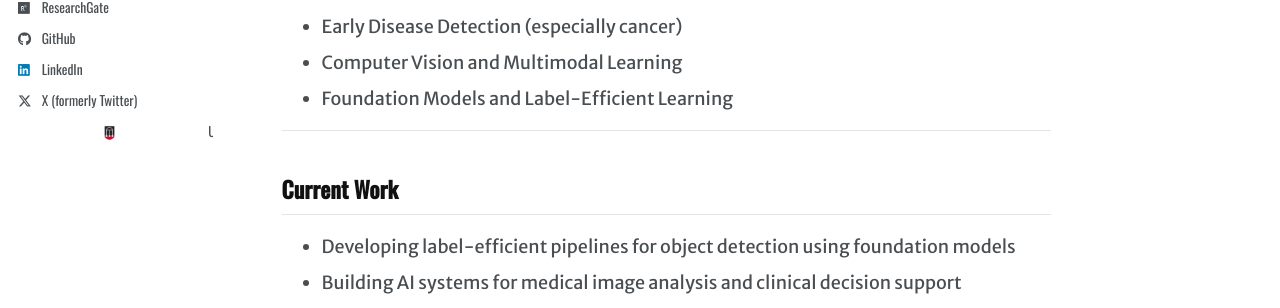
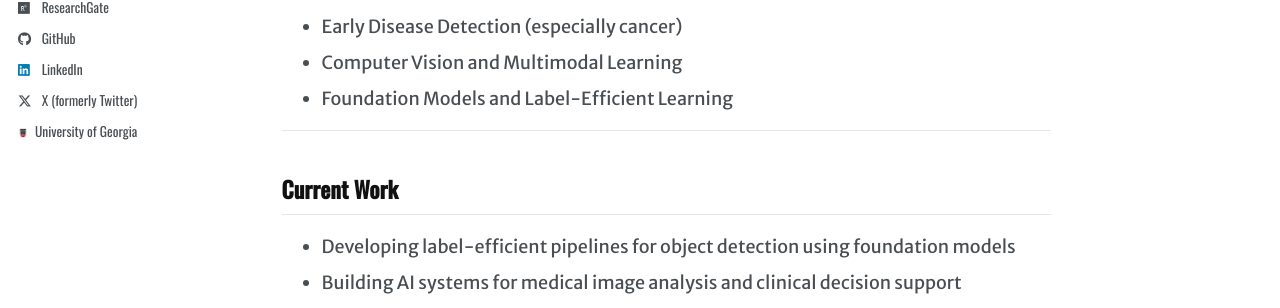
Before and after one commit to nimadarbandi/nimadarbandi.github.io, a Jekyll site: the page built from _pages/about.md, in a window 1280 px wide. Shown: the part 541-849 px from the top of the page. Built offline with Jekyll 4.4.1, drawn with Linux system fonts in a browser that asks for light colours; some web fonts are replaced; a script bundle is joined from its source files by our own code; library files that are not in the unit come from our copies.

Commit message:
uga-logo

```diff
--- a/_includes/head/custom.html
+++ b/_includes/head/custom.html
@@ -94,10 +94,11 @@
     margin-right: 0;
   }
 
-  .sidebar-uga-logo {
+  .sidebar .sidebar-uga-logo {
     display: inline-block;
     width: 1.25em;
     height: 1.25em;
+    max-width: 1.25em;
     object-fit: contain;
     vertical-align: middle;
     margin-right: 0;
```
